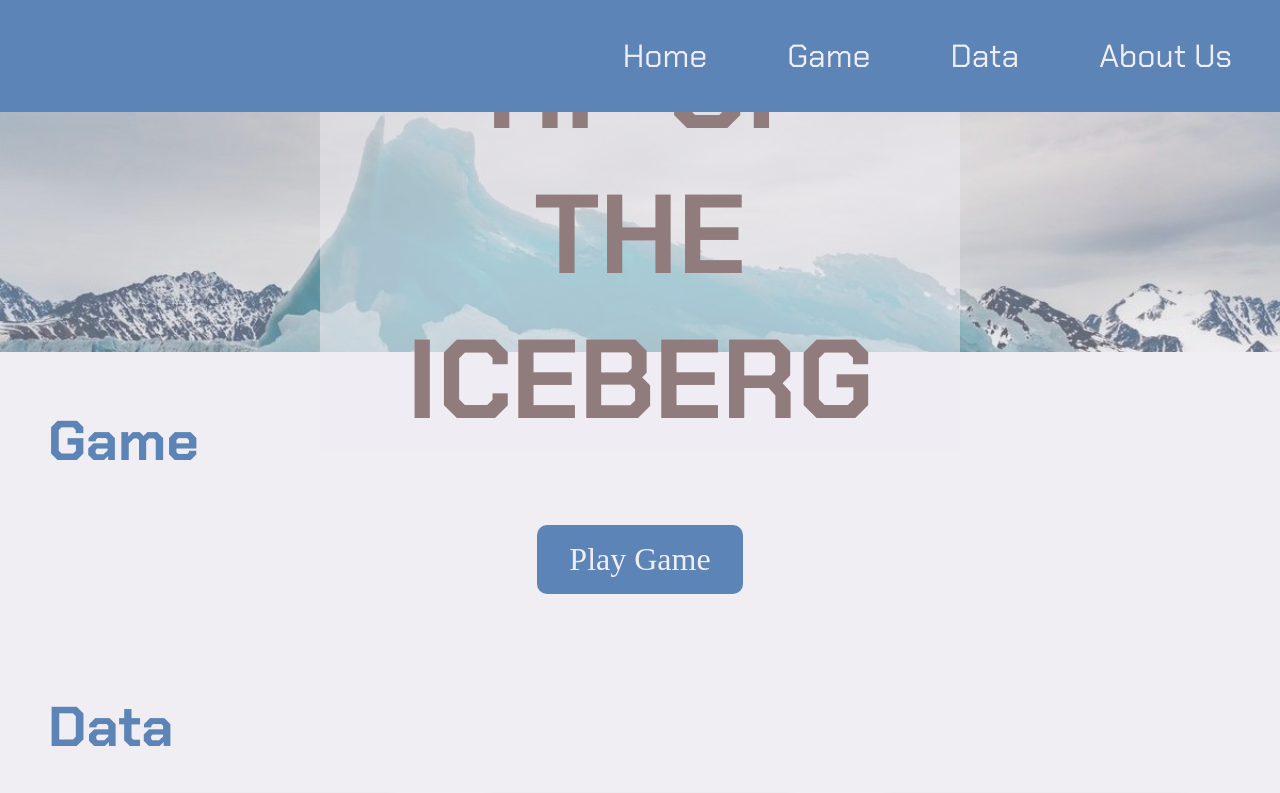
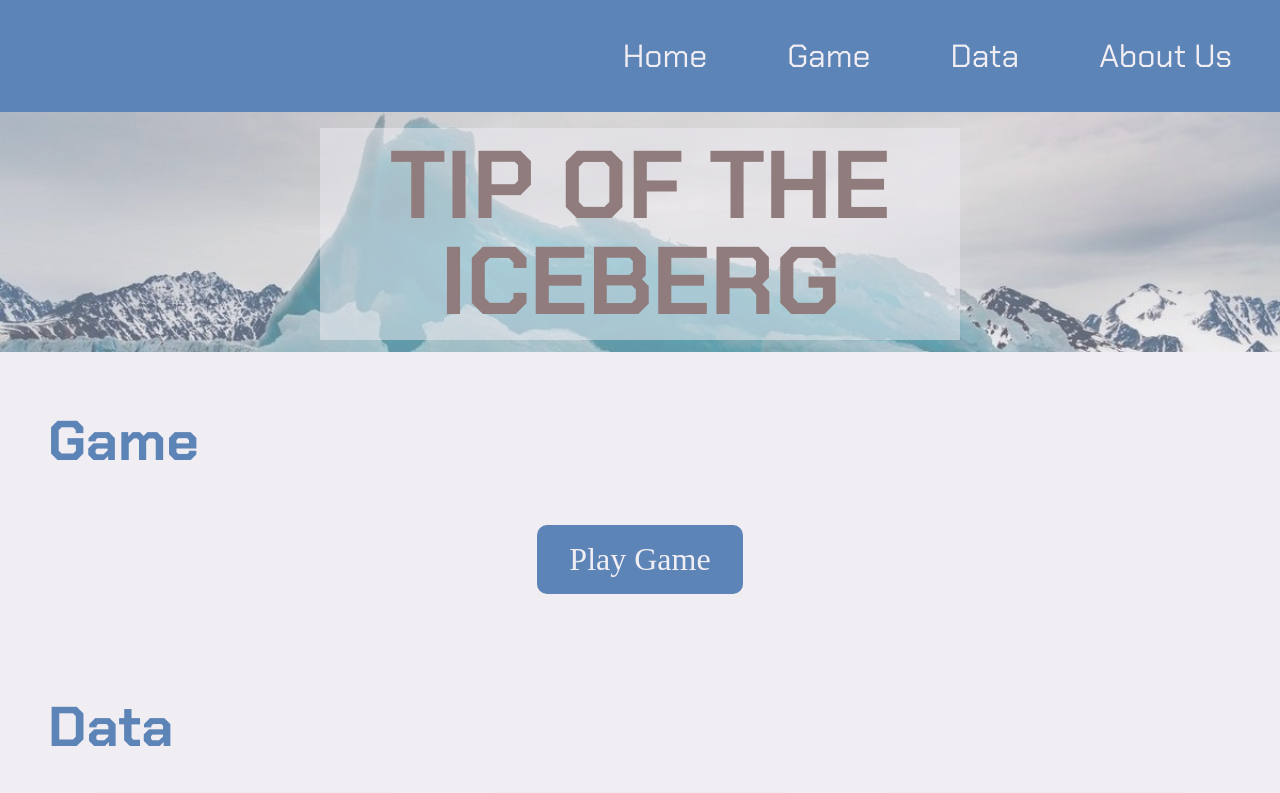
Before and after one commit to E11aW/css481-final-project, a React (Create React App) app: page / in a window 1280 px wide. Shown: the top 793 px of the page. Built offline with nearby package versions, Linux system fonts and the light colour scheme.

Commit message:
Fixed max width container

```diff
--- a/src/components/ImageOverlay/ImageOverlay.scss
+++ b/src/components/ImageOverlay/ImageOverlay.scss
@@ -12,11 +12,12 @@
 
     .text {
         position: absolute;
-        font-size: 7rem;
+        font-size: 6rem;
         top: 50%;
         left: 50%;
         transform: translate(-50%, -50%);
         background-color: rgba($OffWhite, 0.5);
-        padding: 0 30px;
+        padding: 10px;
+        line-height: 1;
     }
 }
--- a/src/components/MaxWidth/MaxWidth.js
+++ b/src/components/MaxWidth/MaxWidth.js
@@ -7,6 +7,6 @@ import './MaxWidth.scss';
  */
 export const MaxWidth = (props) => {
     return (
-        <div className='max-width-container'>{props.children}</div>
+        <div className='max-width'>{props.children}</div>
     );
 }
--- a/src/components/MaxWidth/MaxWidth.scss
+++ b/src/components/MaxWidth/MaxWidth.scss
@@ -1,6 +1,6 @@
 @import '../../variables.scss';
 
 .max-width {
-    max-width: 1440px;
+    max-width: 1600px;
     margin: 0 auto;
 }
--- a/src/pages/homepage/home.js
+++ b/src/pages/homepage/home.js
@@ -11,12 +11,12 @@ import Glacier from '../../assets/Home/glacier.jpg'
 export const Homepage = () => {
   return (
     <main className="homepage">
+      <ImageOverlay
+        imageAlt='Glacier'
+        imageSource={Glacier}
+        text='Tip of the Iceberg'
+      />
       <MaxWidth>
-        <ImageOverlay
-          imageAlt='Glacier'
-          imageSource={Glacier}
-          text='Tip of the Iceberg'
-        />
         <h2 className='subheader-need-padding'>Game</h2>
         <div className='game-section'>
           <Button className='game-button'
```
